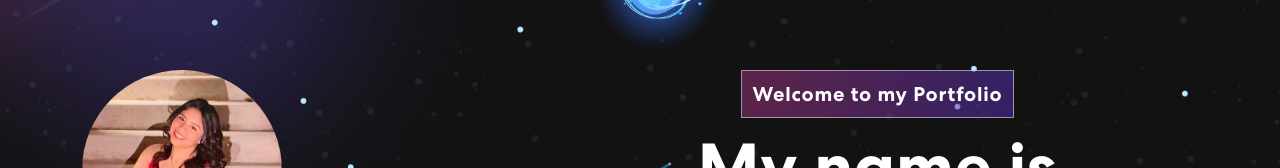
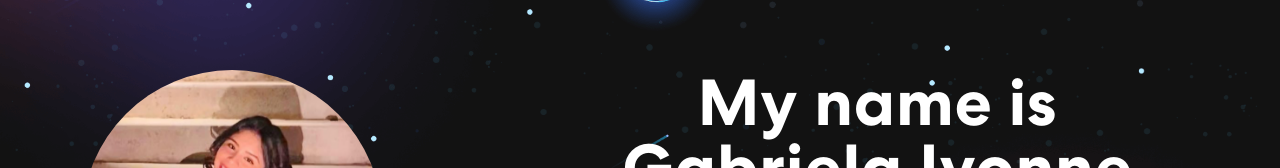
Before and after one commit to glopezsalgado/glopezsalgado.github.io, a React (Create React App) app: page / in a window 1280 px wide. Shown: the part 190-358 px from the top of the page. Built offline with nearby package versions, Linux system fonts and the light colour scheme.

Commit message:
added my picture to banner

```diff
--- a/src/App.css
+++ b/src/App.css
@@ -351,9 +351,9 @@ nav.navbar .navbar-toggler[aria-expanded="true"] .navbar-toggler-icon {
 }
 
 .circular-image-container {
-  width: 200px;
+  width: 300px;
   /* Adjust the width and height as needed */
-  height: 200px;
+  height: 300px;
   overflow: hidden;
   border-radius: 50%;
   /* Creates the circular clipping mask */
--- a/src/components/Banner.js
+++ b/src/components/Banner.js
@@ -65,7 +65,6 @@ export const Banner = () => {
                         <TrackVisibility>
                             {({ isVisible }) =>
                                 <div className={isVisible ? "animate__animated animate__fadeIn" : ""}>
-                                    <span className="tagline">Welcome to my Portfolio</span>
                                     <h1>{`My name is Gabriela Ivonne Lopez-Salgado I'm`} <span className="txt-rotate" dataPeriod="1000" data-rotate='[ "an iOS Developer", "a Test Engineer", "a Researcher", "a Software Engineer", "a Web Developer", "a Web Designer", "a UI/UX Designer" ]'><span className="wrap">{text}</span></span></h1>
                                     <p>My passion lies in computing all of the possible edge cases within a system.  I am experienced in mobile iOS app development, research, embedded systems, testing, and technical documentation.</p>
                                 </div>}
```
